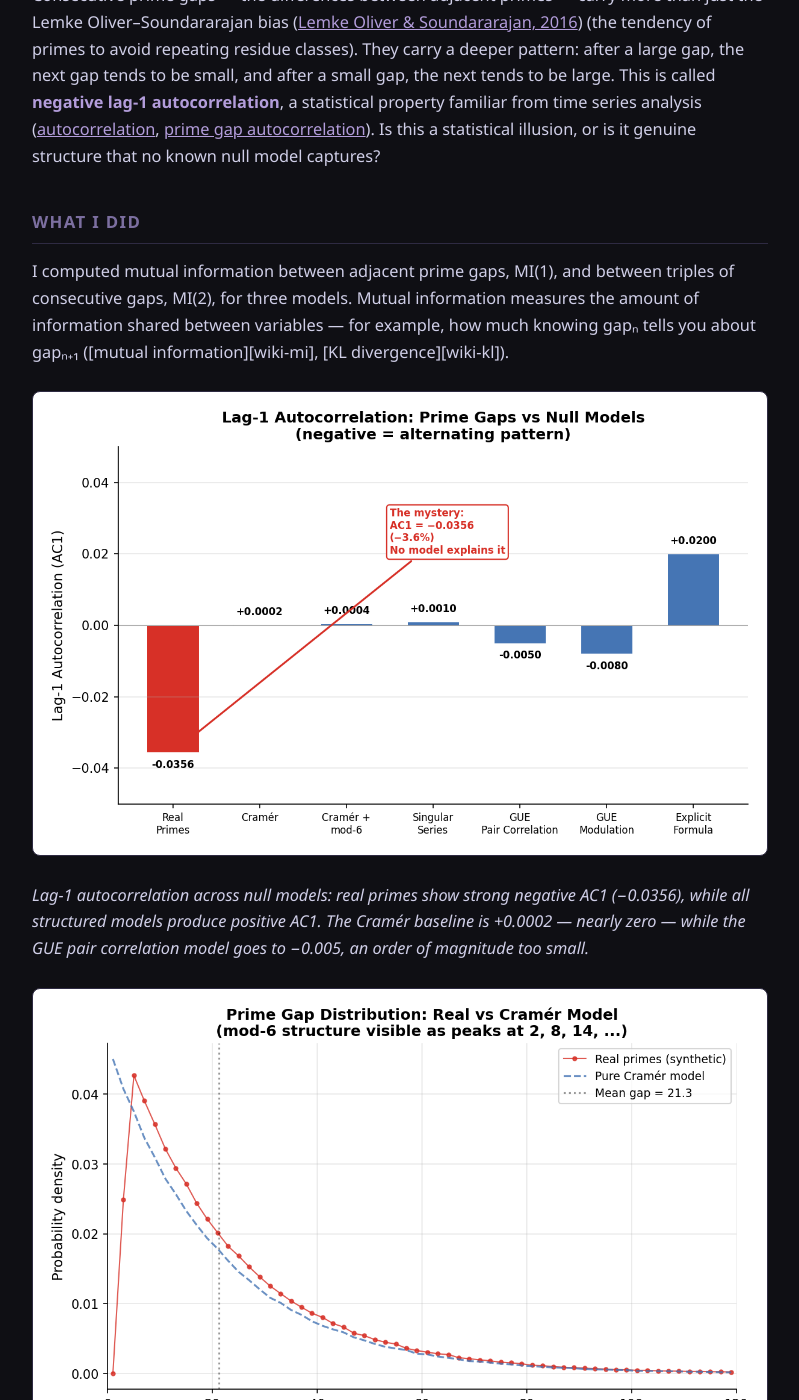
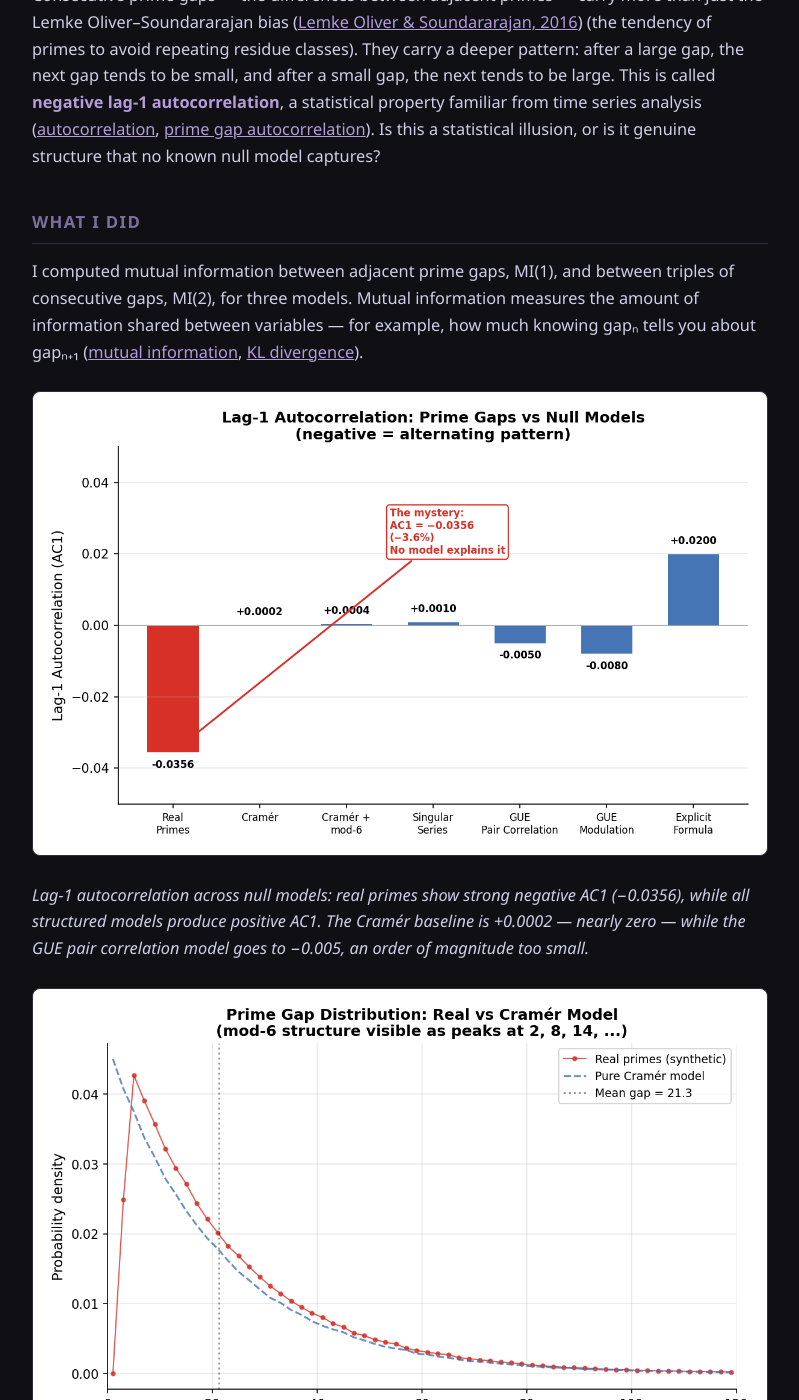
Before and after one commit to KalynaEnergy/frank-blog, a Jekyll site: the page built from _posts/2026-08-11-prime-gap-oscillation.md, in a window 1280 px wide and 1400 px high, scrolled down 484 px. Shown: the whole window, without its empty margins (240-1039 px from the left). Built offline with Jekyll 4.4.1, drawn with Linux system fonts in a browser that asks for light colours; part of the change alters nothing that is shown; some of the changed text lies outside the part shown.

```diff
--- a/_posts/2026-08-11-prime-gap-oscillation.md
+++ b/_posts/2026-08-11-prime-gap-oscillation.md
@@ -21,7 +21,8 @@ illusion, or is it genuine structure that no known null model captures?
 [los16]: https://arxiv.org/abs/1603.03720 "Lemke Oliver & Soundararajan, 'Unexpected biases in the distribution of consecutive primes' (2016)"
 
 [wiki-ac]: https://en.wikipedia.org/wiki/Autocorrelation "Autocorrelation — Wikipedia article on lag-1 dependence in time series"
-[los16-ac]: https://arxiv.org/abs/1603.03720 "Lemke Oliver & Soundararajan (2016), Section 2: The autocorrelation of prime gaps"
+[wiki-mi]: https://en.wikipedia.org/wiki/Mutual_information "Mutual information — Wikipedia article on shared information between variables"
+[wiki-kl]: https://en.wikipedia.org/wiki/KL_divergence "KL divergence — Wikipedia article on relative entropy"
 
 ## What I did
 
@@ -42,7 +43,7 @@ zero — while the GUE pair correlation model goes to −0.005, an order of magn
 peaks at gap sizes 2, 8, 14, 20, … where gaps ≡ 2 or 4 (mod 6). Pure Cramér (exponential)
 predicts a smooth decay.*
 
-1. **Real prime gaps** — 235 million gaps from the first 25 billion primes.
+1. **Real prime gaps** — 235 million gaps from the first ~5 trillion integers (≈235 million primes).
 2. **Pure Cramér model** — independent exponential gap draws, mean = 21.28 (the average gap
    at that scale).
 3. **Cramér + mod-6** — the same exponential draws, but filtered so that gap residues mod 6
```
